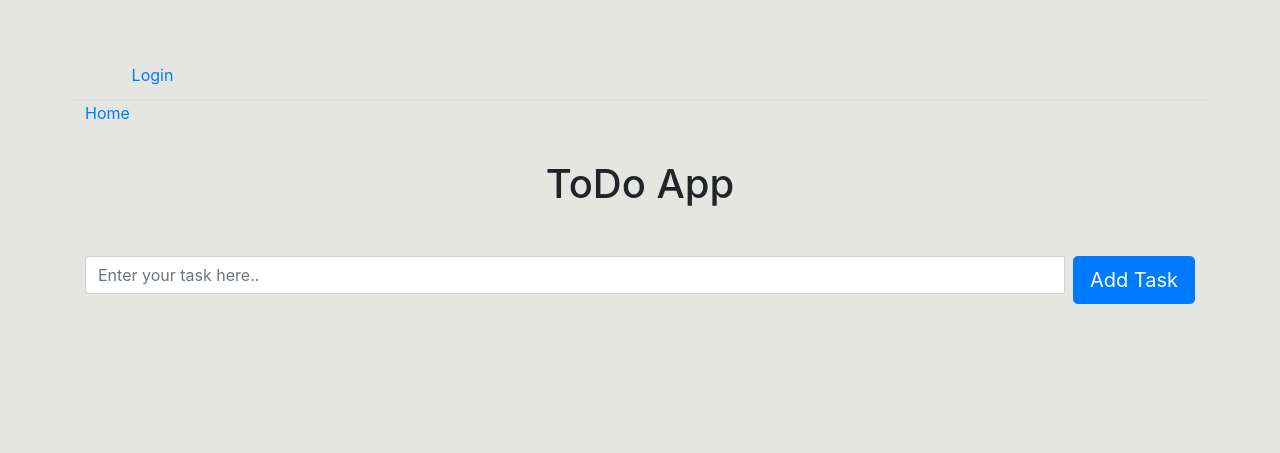
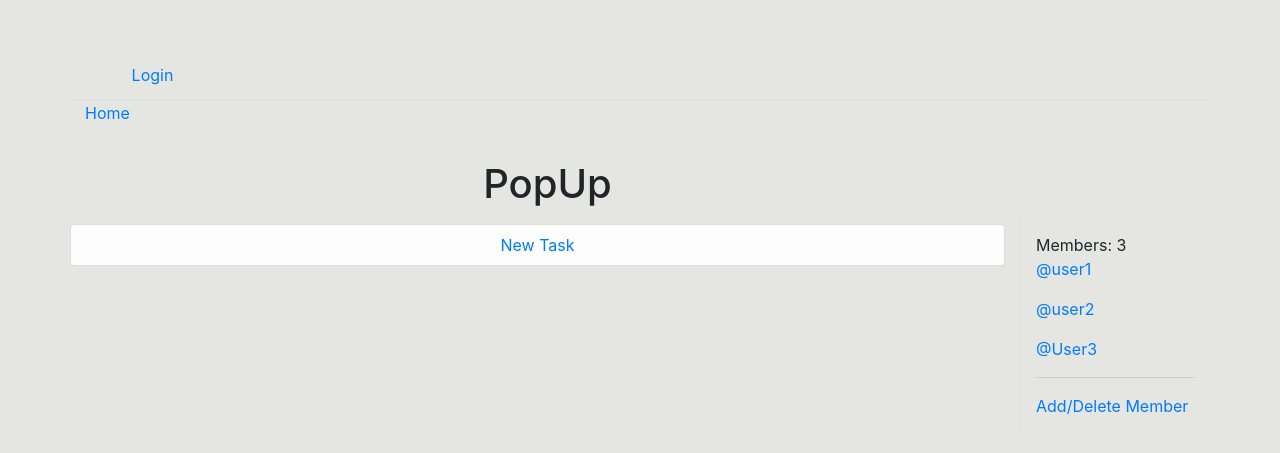
Before and after one commit to Dema98HH/todo_scrum, a Django app: page /rooms/14/ in a window 1280 px wide. Shown: the top 453 px of the page. Run offline with Django 4.2, Linux system fonts and the light colour scheme; data comes from the database, SQL or seed files in the repository; both versions use the stored data as it was after the commit; some libraries are stand-ins or nearby versions.

Commit message:
after Checkboxs with userCabinet 04

```diff
--- a/base/templates/base/rooms.html
+++ b/base/templates/base/rooms.html
@@ -6,24 +6,34 @@
 
 <div class="text-center">
     <div class="container">
-        <h1>ToDo App</h1>
+        <div class="row"></div>
+        <div class="col-10">
+                    <h1>{{rooms2.name}}</h1>
+        </div>
+        </div>
     </div>
 </div>
-<form method="post">
-    {% csrf_token %}
-    <div class="container mt-5">
-        <div class="input-group mb-3">
-            <input type="text" class="form-control mr-2" id="title" name="title" aria-label="" aria-describedby="basic-addon1"
-                   placeholder="Enter your task here..">
-            <button class="btn btn-primary btn-lg" type="submit">Add Task</button>
-        </div>
-    </div>
-</form>
+<!--<form method="post">-->
+<!--    {% csrf_token %}-->
+<!--    <div class="container mt-5">-->
+<!--        <div class="input-group mb-3">-->
+<!--            <input type="text" class="form-control mr-2" id="title" name="title" aria-label="" aria-describedby="basic-addon1"-->
+<!--                   placeholder="Enter your task here..">-->
+<!--            <button class="btn btn-primary btn-lg" type="submit">Add Task</button>-->
+<!--        </div>-->
+<!--    </div>-->
+<!--</form>-->
 
 <div class="container">
-    <ul class="list-group">
+    <div class="row">
+    <ul class="list-group col-10">
+
+        <li class="list-group-item list-group-item-light mt-2 p-2 d-flex justify-content-center">
+            <a href="#"><medium>New Task</medium></a>
+        </li>
+
         {% for i in tasks %}
-        <li class="list-group-item list-group-item-primary mt-2">
+        <li class="list-group-item list-group-item-light mt-2">
             {% if i.finish %}
             <strike>{{i.name}}</strike>
             {% elif i.finish != 'True' %}
@@ -43,7 +53,34 @@
             {% endif %}
         </li>
         {% endfor %}
+
     </ul>
+
+
+        <div class="col-2 border-top border-left pb-3">
+            <div>
+                <div class="mt-3">
+                    <medium>Members: {{rooms2.participants.count}}</medium>
+                </div>
+                {% for participant in rooms2.participants.all %}
+                <p><a href="{% url 'userinfo' participant.id %}">@{{ participant }}</a></p>
+                {% endfor %}
+                <hr>
+                <a href="{% url 'update-room_2' rooms2.id %}">Add/Delete Member</a>
+            </div>
+        </div>
+
+<!--        <div class="row">-->
+<!--            <div class="list-group col-10">-->
+
+<!--                <div class="col-12 p-2 d-flex justify-content-center" style="height: 50px;">-->
+<!--                    <a href="#"><medium>New Task</medium></a>-->
+<!--                </div>-->
+
+<!--            </div>-->
+<!--        </div>-->
+
+    </div>
 </div>
 <script src="https://code.jquery.com/jquery-3.2.1.slim.min.js"
         integrity="sha384-KJ3o2DKtIkvYIK3UENzmM7KCkRr/rE9/Qpg6aAZGJwFDMVNA/GpGFF93hXpG5KkN"
```
Also changed, not shown: db.sqlite3.
